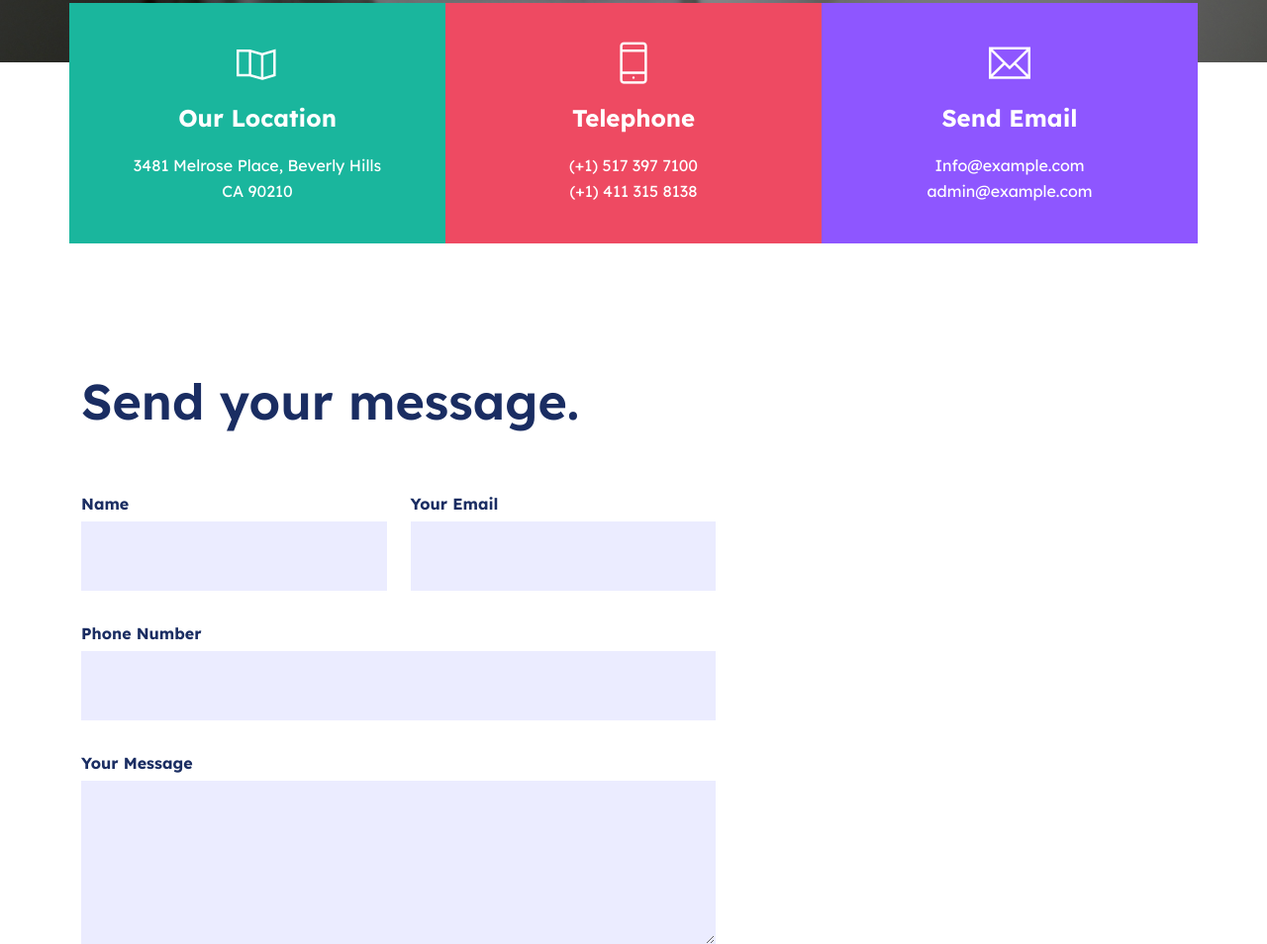
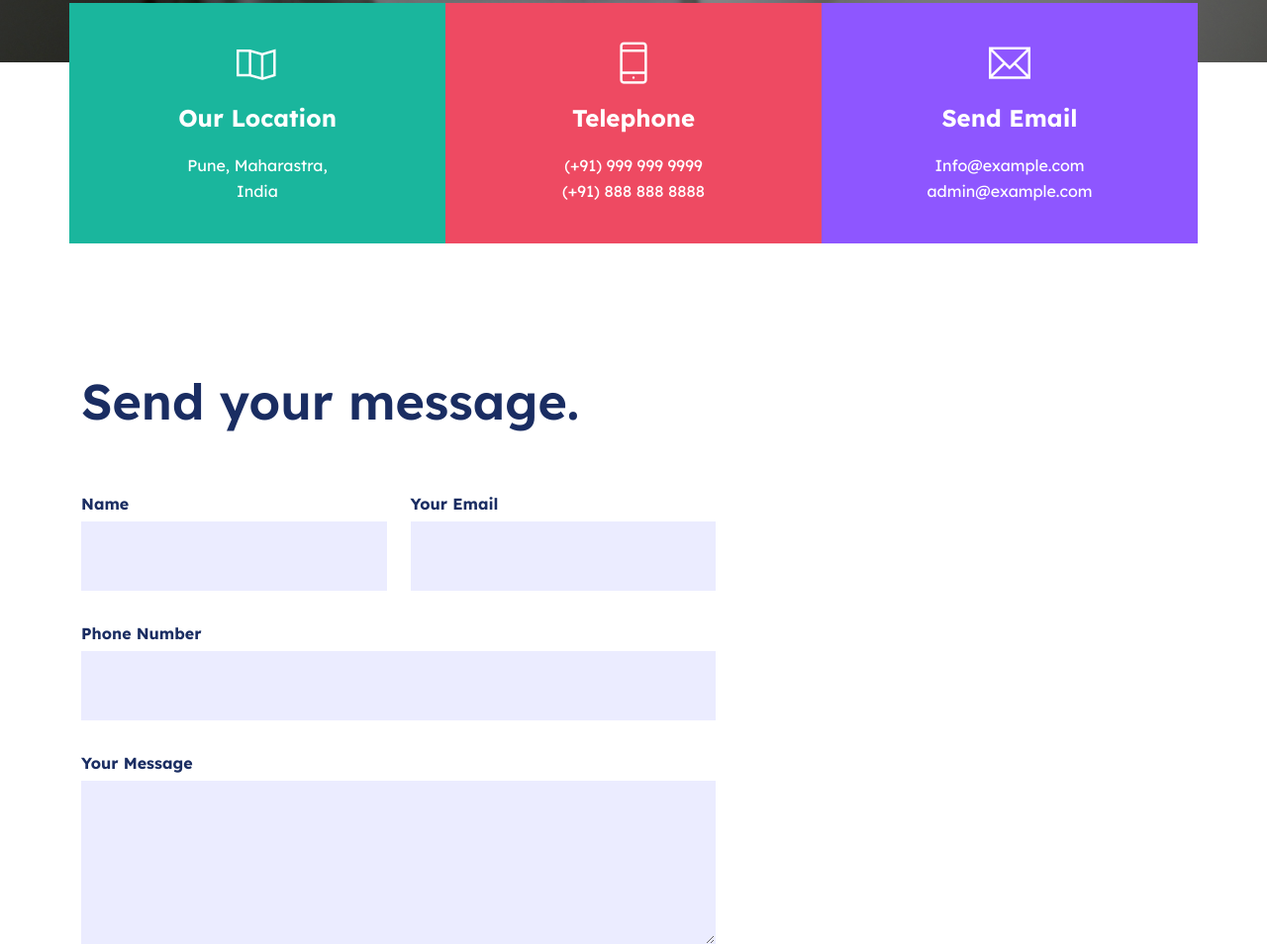
Before and after one commit to Mihir100P/fundsroom_SDE_task4, a plain HTML site: page contact.html in a window 1280 px wide. Shown: the part 792-1746 px from the top of the page at 99% size. Drawn offline with Linux system fonts and the light colour scheme.

```diff
--- a/contact.html
+++ b/contact.html
@@ -148,15 +148,15 @@
 						<div class="single_address sa_one">
 							<i class="ti-map"></i>
 							<h4>Our Location</h4>
-							<p>3481 Melrose Place, Beverly Hills <br /> CA 90210</p>
+							<p>Pune, Maharastra, <br /> India</p>
 						</div>
 					</div><!-- END COL -->
 					<div class="col-lg-4 col-sm-4 col-xs-12 no-padding wow fadeInUp" data-wow-duration="1s" data-wow-delay="0.2s" data-wow-offset="0">
 						<div class="single_address sa_two">
 							<i class="ti-mobile"></i>
 							<h4>Telephone</h4>
-							<p>(+1) 517 397 7100</p>
-							<p>(+1) 411 315 8138</p>
+							<p>(+91) 999 999 9999</p>
+							<p>(+91) 888 888 8888</p>
 						</div>
 					</div><!-- END COL -->
 					<div class="col-lg-4 col-sm-4 col-xs-12 no-padding wow fadeInUp" data-wow-duration="1s" data-wow-delay="0.3s" data-wow-offset="0">
```
